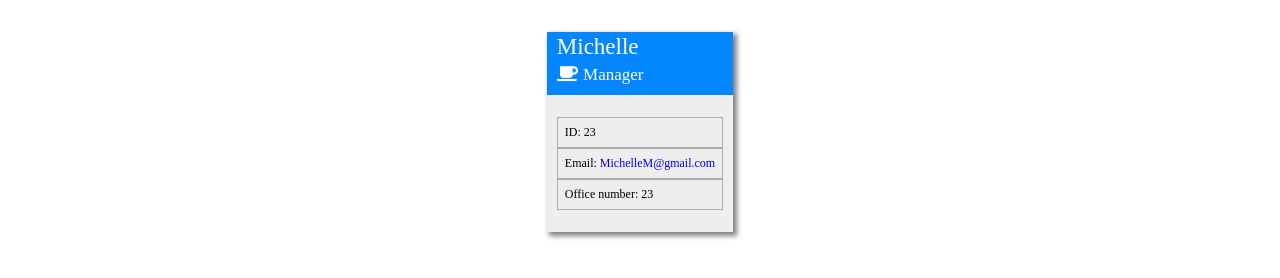
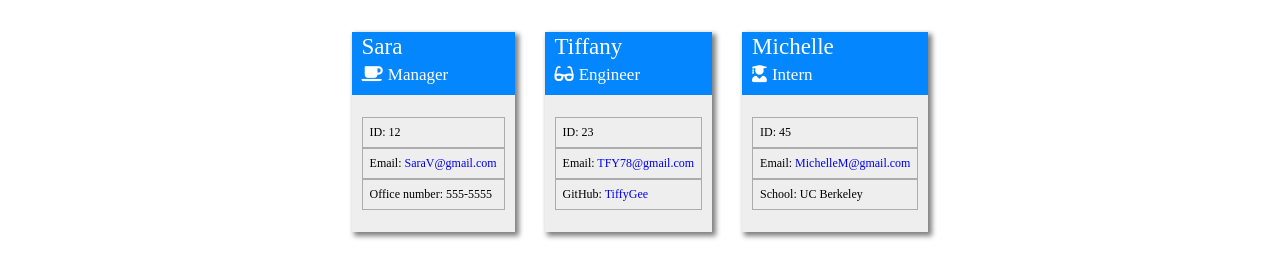
Before and after one commit to HawaFallay/Homework-10---Team-Profile-Generator, a website: page dist/index.html in a window 1280 px wide. Shown: the part 128-406 px from the top of the page. Drawn offline with Linux system fonts and the light colour scheme.

```diff
--- a/dist/index.html
+++ b/dist/index.html
@@ -15,17 +15,37 @@
        <div class="flex-container">
            <div class="flex-item">
         <div class="titles">
-            <div class="name">Michelle</div>
+            <div class="name">Sara</div>
             <p class="role"><i class='fas fa-coffee icon'></i>Manager</p>
         </div>
         <div class="e-info">
-            <p class="id">ID: 23</P>
-            <p class="email">Email: <a href="mailto:MichelleM@gmail.com"> MichelleM@gmail.com </a></P>
-            <p class="last-info">Office number: 23</p>
+            <p class="id">ID: 12</P>
+            <p class="email">Email: <a href="mailto:SaraV@gmail.com"> SaraV@gmail.com </a></P>
+            <p class="last-info">Office number: 555-5555</p>
         </div>
     </div>
-
-
+           <div class="flex-item">
+            <div class="titles">
+                <div class="name">Tiffany</div>
+                <p class="role"><i class='fas fa-glasses icon'></i>Engineer</p>
+            </div>
+            <div class="e-info">
+                <p class="id">ID: 23</P>
+                <p class="email">Email: <a href="mailto:TFY78@gmail.com"> TFY78@gmail.com </a></P>
+                <p class="last-info">GitHub: <a href="https://github.com/TiffyGee"> TiffyGee</a></p>
+            </div>
+        </div>
+           <div class="flex-item">
+            <div class="titles">
+                <div class="name">Michelle</div>
+                <p class="role"><i class='fas fa-user-graduate icon'></i>Intern</p>
+            </div>
+            <div class="e-info">
+                <p class="id">ID: 45</P>
+                <p class="email">Email: <a href="mailto:MichelleM@gmail.com"> MichelleM@gmail.com </a></P>
+                <p class="last-info">School: UC Berkeley</p>
+            </div>
+        </div>
        </div>
    </body>
    </html>
```
